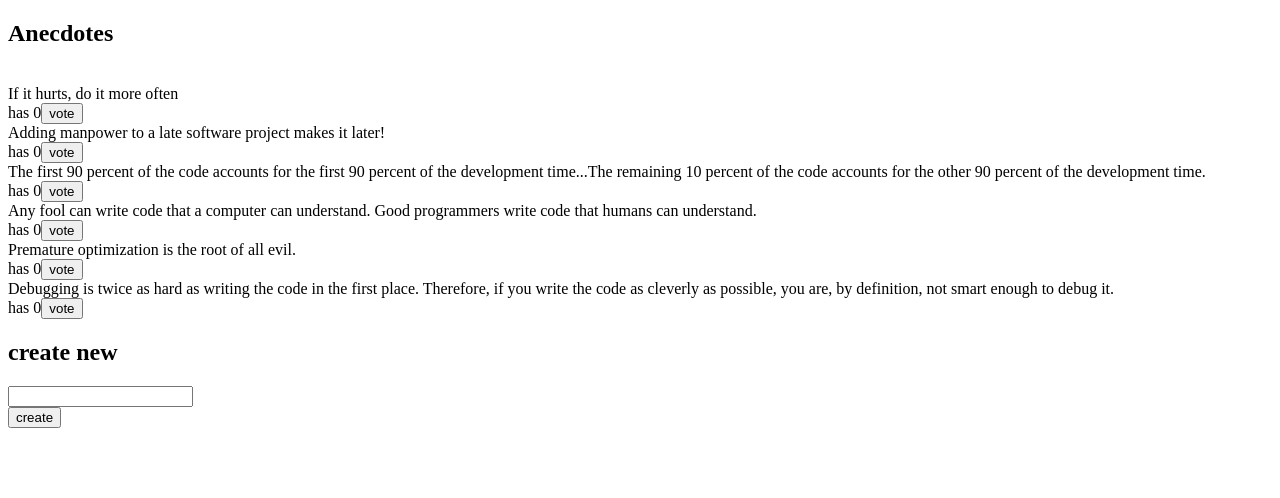
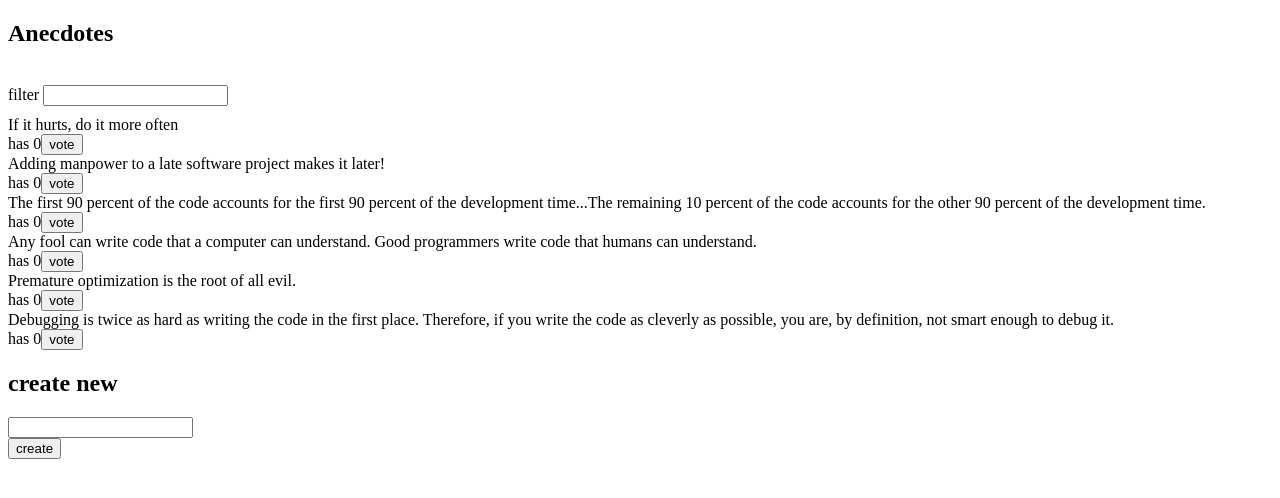
Before and after one commit to kpav33/fullstackopen, a React (Create React App) app in the folder part6/redux-anecdotes/: page / in a window 1280 px wide. Shown: the top 498 px of the page. Built offline with nearby package versions, Linux system fonts and the light colour scheme.

Commit message:
Add part6 exercise 6.12. solution

```diff
--- a/part6/redux-anecdotes/src/App.js
+++ b/part6/redux-anecdotes/src/App.js
@@ -2,6 +2,7 @@ import React from "react";
 import AnecdoteForm from "./components/AnecdoteForm";
 import AnecdoteList from "./components/AnecdoteList";
 import Notification from "./components/Notification";
+import Filter from "./components/Filter";
 import { useDispatch } from "react-redux";
 import {
   showNotification,
@@ -24,6 +25,7 @@ const App = () => {
       <h2>Anecdotes</h2>
       {<Notification />}
       <br />
+      <Filter />
       <AnecdoteList addNotification={addNotification} />
       <AnecdoteForm addNotification={addNotification} />
     </div>
--- a/part6/redux-anecdotes/src/components/AnecdoteList.js
+++ b/part6/redux-anecdotes/src/components/AnecdoteList.js
@@ -3,7 +3,17 @@ import { useSelector, useDispatch } from "react-redux";
 import { voteFor } from "../reducers/anecdoteReducer";
 
 const AnecdoteList = ({ addNotification }) => {
-  const anecdotes = useSelector((state) => state.anecdotes);
+  // const anecdotes = useSelector((state) => state.anecdotes);
+  const anecdotes = useSelector((state) => {
+    if (state.filter) {
+      const filteredAnecdotes = state.anecdotes.filter((item) =>
+        item.content.toLowerCase().includes(state.filter.toLowerCase())
+      );
+      return filteredAnecdotes;
+    }
+    return state.anecdotes;
+  });
+
   const dispatch = useDispatch();
 
   const vote = (id) => {
@@ -14,7 +24,7 @@ const AnecdoteList = ({ addNotification }) => {
   };
 
   return (
-    <>
+    <div>
       {anecdotes
         .sort((a, b) => b.votes - a.votes)
         .map((anecdote) => (
@@ -26,7 +36,7 @@ const AnecdoteList = ({ addNotification }) => {
             </div>
           </div>
         ))}
-    </>
+    </div>
   );
 };
 
--- /dev/null
+++ b/part6/redux-anecdotes/src/components/Filter.js
@@ -0,0 +1,23 @@
+import React from "react";
+import { useDispatch } from "react-redux";
+import { filterChange } from "../reducers/filterReducer";
+
+const Filter = () => {
+  const dispatch = useDispatch();
+
+  const handleChange = (event) => {
+    // input-field value is in variable event.target.value
+    dispatch(filterChange(event.target.value));
+  };
+  const style = {
+    marginBottom: 10,
+  };
+
+  return (
+    <div style={style}>
+      filter <input onChange={handleChange} />
+    </div>
+  );
+};
+
+export default Filter;
--- /dev/null
+++ b/part6/redux-anecdotes/src/reducers/filterReducer.js
@@ -0,0 +1,17 @@
+const filterReducer = (state = "", action) => {
+  switch (action.type) {
+    case "SET_FILTER":
+      return action.filter;
+    default:
+      return state;
+  }
+};
+
+export const filterChange = (filter) => {
+  return {
+    type: "SET_FILTER",
+    filter,
+  };
+};
+
+export default filterReducer;
--- a/part6/redux-anecdotes/src/store.js
+++ b/part6/redux-anecdotes/src/store.js
@@ -2,11 +2,13 @@ import { createStore, combineReducers } from "redux";
 import { composeWithDevTools } from "redux-devtools-extension";
 import anecdoteReducer from "./reducers/anecdoteReducer";
 import notificationReducer from "./reducers/notificationReducer";
+import filterReducer from "./reducers/filterReducer";
 // import { notificationChange } from "./reducers/notificationReducer";
 
 const reducer = combineReducers({
   anecdotes: anecdoteReducer,
   notification: notificationReducer,
+  filter: filterReducer,
 });
 
 const store = createStore(reducer, composeWithDevTools());
```
Also changed, not shown: 1 other file (tests, documents, lock files or other folders).
